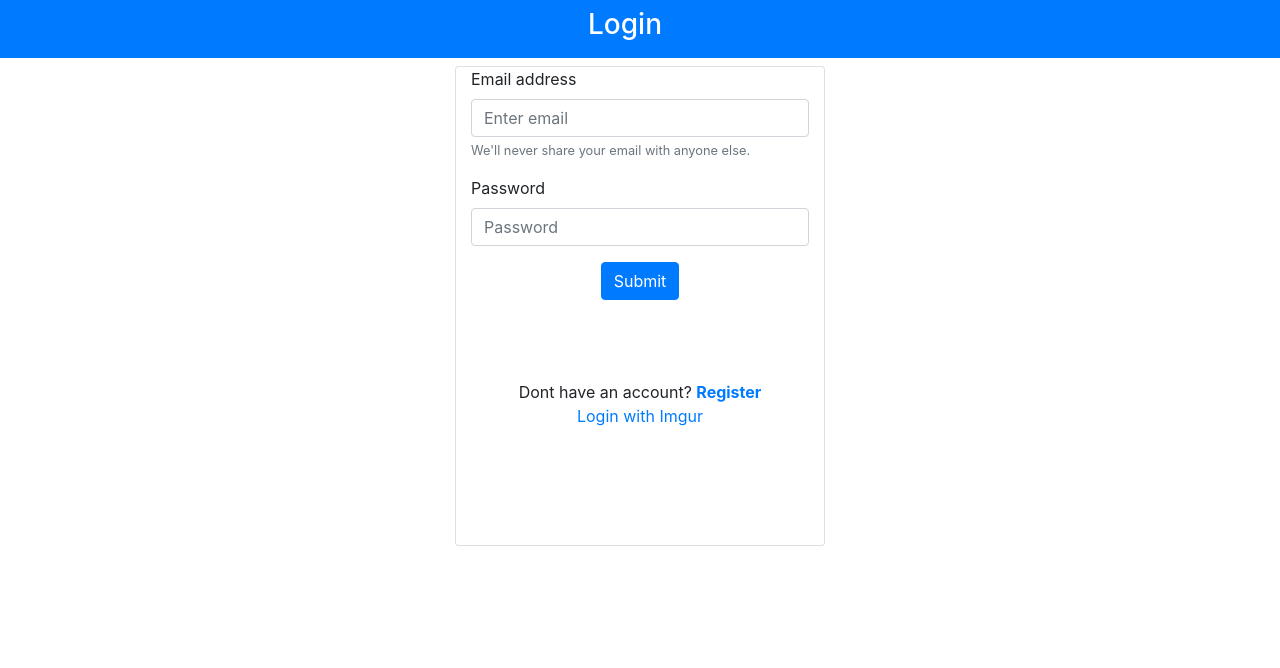
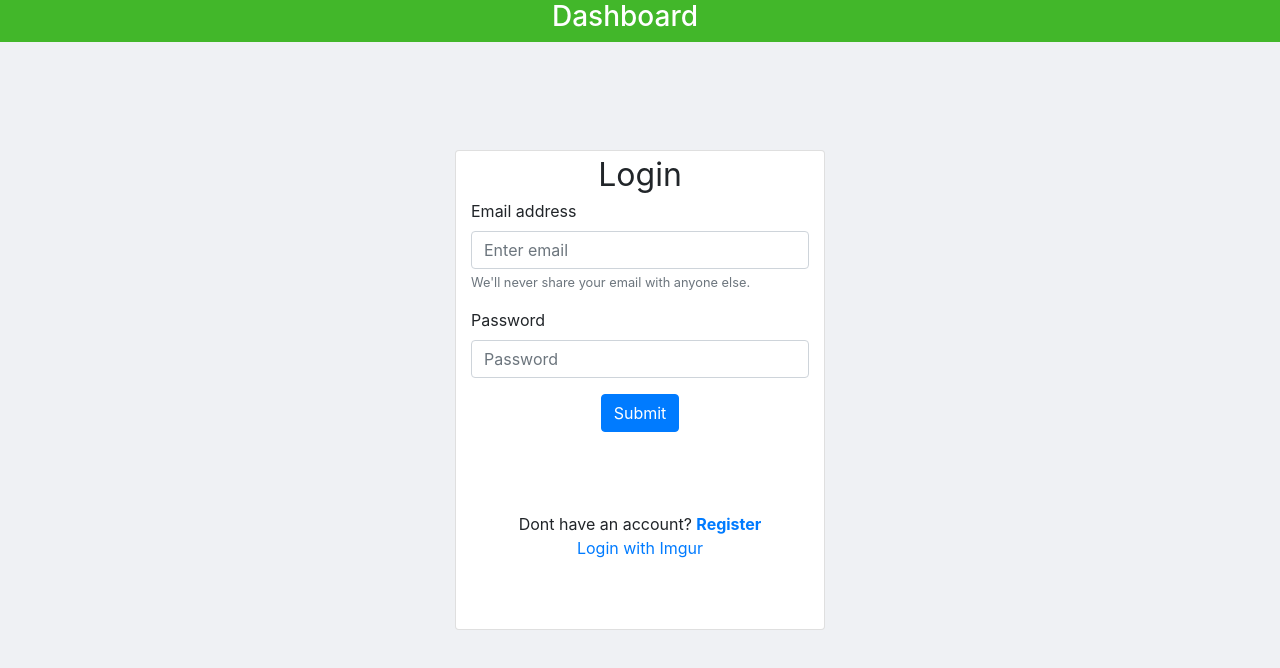
Before and after one commit to nvergez/Dashboard, a React (Create React App) app in the folder app/: page /login in a window 1280 px wide. Shown: the top 668 px of the page. Built offline with nearby package versions, Linux system fonts and the light colour scheme.

Commit message:
Update Front End: make the header green

```diff
--- a/app/src/App.css
+++ b/app/src/App.css
@@ -13,6 +13,10 @@
   }
 }
 
+body {
+  background-color: #EFF1F4;
+}
+
 .App-header {
   background-color: #282c34;
   min-height: 100vh;
@@ -21,12 +25,18 @@
   align-items: center;
   justify-content: center;
   font-size: calc(10px + 2vmin);
-  color: white;
+  color: #42B72A;
+}
+
+.color-nav {
+  background-color: #42B72A;
 }
 
 .App-link {
   color: #61dafb;
 }
+
+
 
 @keyframes App-logo-spin {
   from {
--- a/app/src/components/AlertComponent/AlertComponent.js
+++ b/app/src/components/AlertComponent/AlertComponent.js
@@ -23,7 +23,7 @@ function AlertComponent(props) {
             className={"alert alert-danger alert-dismissable mt-4"}
             role="alert"
             id="alertPopUp"
-            style={{ display: modalDisplay }}
+            style={{ display: modalDisplay, top:100}}
         >
             <div className="d-flex alertMessage">
                 <span>{props.errorMessage}</span>
@@ -31,7 +31,6 @@ function AlertComponent(props) {
                     <span aria-hidden="true">&times;</span>
                 </button>
             </div>
-
         </div>
     )
 }
--- a/app/src/components/Header/Header.js
+++ b/app/src/components/Header/Header.js
@@ -8,13 +8,17 @@ function Header(props) {
     }
     let title = capitalize(props.location.pathname.substring(1,props.location.pathname.length))
     if(props.location.pathname === '/') {
-        title = 'Welcome'
+        title = 'Dashboard'
     }
     function renderLogout() {
         if(props.location.pathname === '/home'){
             return(
                 <div className="ml-auto">
-                    <button className="btn btn-danger" onClick={() => handleLogout()}>Logout</button>
+                    <button className="btn btn-danger"
+                    onClick={() => handleLogout()}
+                    style={{height:'50px', width:'100px'}}>
+                        Logout
+                    </button>
                 </div>
             )
         }
@@ -24,9 +28,9 @@ function Header(props) {
         props.history.push('/login')
     }
     return(
-        <nav className="navbar navbar-dark bg-primary">
+        <nav className="color-nav">
             <div className="row col-12 d-flex justify-content-center text-white">
-                <span className="h3">{props.title || title}</span>
+                <span className="h3">Dashboard</span>
                 {renderLogout()}
             </div>
         </nav>
--- a/app/src/components/LoginForm/LoginForm.css
+++ b/app/src/components/LoginForm/LoginForm.css
@@ -5,3 +5,7 @@
 .registerMessage {
     margin-top: 10vh;
 }
+
+.rem {
+    font-size: 2rem;
+}
--- a/app/src/components/LoginForm/LoginForm.js
+++ b/app/src/components/LoginForm/LoginForm.js
@@ -51,8 +51,9 @@ function LoginForm(props) {
         props.updateTitle('Register');
     }
     return(
-        <div className="card col-12 col-lg-4 login-card mt-2 hv-center">
+        <div className="card col-12 col-lg-4 login-card mt-2 hv-center" style={{top:100}}>
             <form>
+                <div className="rem">Login</div>
                 <div className="form-group text-left">
                 <label htmlFor="exampleInputEmail1">Email address</label>
                 <input type="email"
--- a/app/src/components/RegistrationForm/RegistrationForm.css
+++ b/app/src/components/RegistrationForm/RegistrationForm.css
@@ -8,3 +8,7 @@
     color: green;
     font-weight: bold;
 }
+
+.rem {
+    font-size: 2rem;
+}
--- a/app/src/components/RegistrationForm/RegistrationForm.js
+++ b/app/src/components/RegistrationForm/RegistrationForm.js
@@ -41,7 +41,6 @@ function RegistrationForm(props) {
         } else {
             props.showError('Please enter valid username and password')
         }
-
     }
     const redirectToHome = () => {
         props.updateTitle('Home')
@@ -60,8 +59,9 @@ function RegistrationForm(props) {
         }
     }
     return(
-        <div className="card col-12 col-lg-4 login-card mt-2 hv-center">
+        <div className="card col-12 col-lg-4 login-card mt-2 hv-center" style={{top:100}}>
             <form>
+                <div class="rem">Register</div>
                 <div className="form-group text-left">
                 <label htmlFor="exampleInputEmail1">Email address</label>
                 <input type="email"
@@ -101,14 +101,13 @@ function RegistrationForm(props) {
                     Register
                 </button>
             </form>
-            <div className="alert alert-success mt-2" style={{display: state.successMessage ? 'block' : 'none' }} role="alert">
+            <div className="alert alert-success mt-2" style={{display: state.successMessage ? 'block' : 'none'}} role="alert">
                 {state.successMessage}
             </div>
             <div className="mt-2">
                 <span>Already have an account? </span>
                 <span className="loginText" onClick={() => redirectToLogin()}>Login here</span>
             </div>
-
         </div>
     )
 }
```
Also changed, not shown: app/src/App.js (line endings or trailing spaces).
